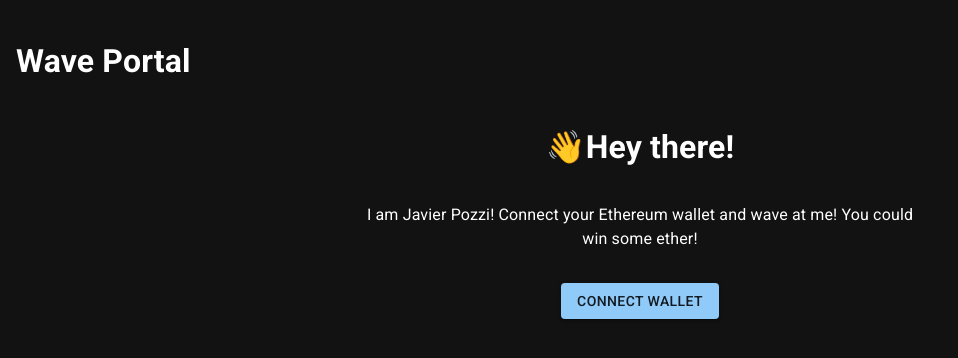
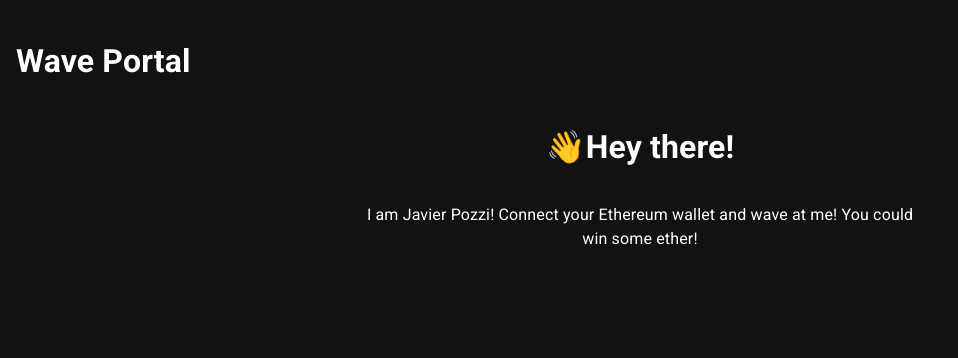
Before and after one commit to javierpozzi/wave-portal, a React (Create React App) app in the folder client/: page / in a window 1280 px wide. Shown: the top 358 px of the page, without its empty margins (0-958 px from the left). Built offline with nearby package versions, Linux system fonts and the light colour scheme; the HTML template or start-up script is replaced by a standard one.

Commit message:
Check for Rinkeby network

```diff
--- a/client/src/App.js
+++ b/client/src/App.js
@@ -19,8 +19,9 @@ import wavePortalArtifact from "./artifacts-json/WavePortal.json";
 
 export default function App() {
   const contractAddress = "0x699F31453abf3443c321FD88a32a9349d23C3d44";
+  const rinkebyChainId = 4;
   const { ethereum } = window;
-  const [currentAccount, setCurrentAccount] = useState("");
+  const [currentAccount, setCurrentAccount] = useState(null);
   const [totalWaves, setTotalWaves] = useState(null);
   const [allWaves, setAllWaves] = useState([]);
   const [message, setMessage] = useState("");
@@ -29,6 +30,7 @@ export default function App() {
   const [prizeSnackbarOpen, setPrizeSnackbarOpen] = useState(false);
   const [prizeEarned, setPrizeEarned] = useState(null);
   const [errorSnackbarOpen, setErrorSnackbarOpen] = useState(false);
+  const [currentNetworkIsRinkeby, setCurrentNetworkIsRinkeby] = useState(false);
 
   const theme = createTheme({
     palette: {
@@ -50,13 +52,39 @@ export default function App() {
       if (accounts.length !== 0) {
         const account = accounts[0];
         console.log("Found an authorized account:", account);
-        // TODO: Check if Rinkeby network is selected
         setCurrentAccount(account);
         getAllWaves();
         getTotalWaves();
       } else {
         console.log("No authorized account found");
       }
+    } catch (error) {
+      console.log(error);
+    }
+  };
+
+  const listenToNetworkChange = async () => {
+    try {
+      if (!ethereum) {
+        console.log("Make sure you have metamask!");
+        return;
+      } else {
+        console.log("We have the ethereum object", ethereum);
+      }
+
+      // The "any" network will allow spontaneous network changes
+      const provider = new ethers.providers.Web3Provider(ethereum, "any");
+      provider.on("network", (newNetwork, oldNetwork) => {
+        setCurrentNetworkIsRinkeby(newNetwork.chainId === rinkebyChainId);
+
+        // When a Provider makes its initial connection, it emits a "network"
+        // event with a null oldNetwork along with the newNetwork. So, if the
+        // oldNetwork exists, it represents a changing network.
+        if (oldNetwork && newNetwork.chainId === rinkebyChainId && oldNetwork.chainId !== newNetwork.chainId) {
+          // The best practice when a network change occurs is to simply refresh the page.
+          window.location.reload();
+        }
+      });
     } catch (error) {
       console.log(error);
     }
@@ -173,6 +201,24 @@ export default function App() {
     setPrizeSnackbarOpen(true);
   };
 
+  const handleMessageChange = (event) => {
+    setMessage(event.target.value);
+  };
+
+  const handlePrizeSnackbarClose = (_, reason) => {
+    if (reason === "clickaway") {
+      return;
+    }
+    setPrizeSnackbarOpen(false);
+  };
+
+  const handleErrorSnackbarClose = (_, reason) => {
+    if (reason === "clickaway") {
+      return;
+    }
+    setErrorSnackbarOpen(false);
+  };
+
   useEffect(() => {
     let wavePortalContract;
 
@@ -193,26 +239,9 @@ export default function App() {
     };
   }, []);
 
-  const handleMessageChange = (event) => {
-    setMessage(event.target.value);
-  };
-
-  const handlePrizeSnackbarClose = (_, reason) => {
-    if (reason === "clickaway") {
-      return;
-    }
-    setPrizeSnackbarOpen(false);
-  };
-
-  const handleErrorSnackbarClose = (_, reason) => {
-    if (reason === "clickaway") {
-      return;
-    }
-    setErrorSnackbarOpen(false);
-  };
-
   useEffect(() => {
     checkIfWalletIsConnected();
+    listenToNetworkChange();
   }, []);
 
   // TODO: Add buildspace clarification
@@ -252,7 +281,13 @@ export default function App() {
                 </div>
               </Box>
 
-              {currentAccount && (
+              {currentAccount && !currentNetworkIsRinkeby && (
+                <Box sx={{ p: 2 }}>
+                  <div className="bio">Please switch to the Rinkeby testnet to use the dApp.</div>
+                </Box>
+              )}
+
+              {currentAccount && currentNetworkIsRinkeby && (
                 <TextField
                   label="Send me a message!"
                   variant="outlined"
@@ -267,7 +302,7 @@ export default function App() {
                 />
               )}
 
-              {currentAccount && (
+              {currentAccount && currentNetworkIsRinkeby && (
                 <Grid container justifyContent="center">
                   <Box sx={{ p: 2 }}>
                     <Button variant="contained" onClick={wave} disabled={disabledWaving || miningWave}>
@@ -277,7 +312,7 @@ export default function App() {
                 </Grid>
               )}
 
-              {!currentAccount && (
+              {!currentAccount && currentNetworkIsRinkeby && (
                 <Grid container justifyContent="center">
                   <Box sx={{ p: 2 }}>
                     <Button variant="contained" onClick={connectWallet}>
@@ -287,7 +322,7 @@ export default function App() {
                 </Grid>
               )}
 
-              {currentAccount && (
+              {currentAccount && currentNetworkIsRinkeby && (
                 <Grid container justifyContent="flex-end">
                   <div className="totalWaves">Total Waves: {totalWaves}</div>
                 </Grid>
```
